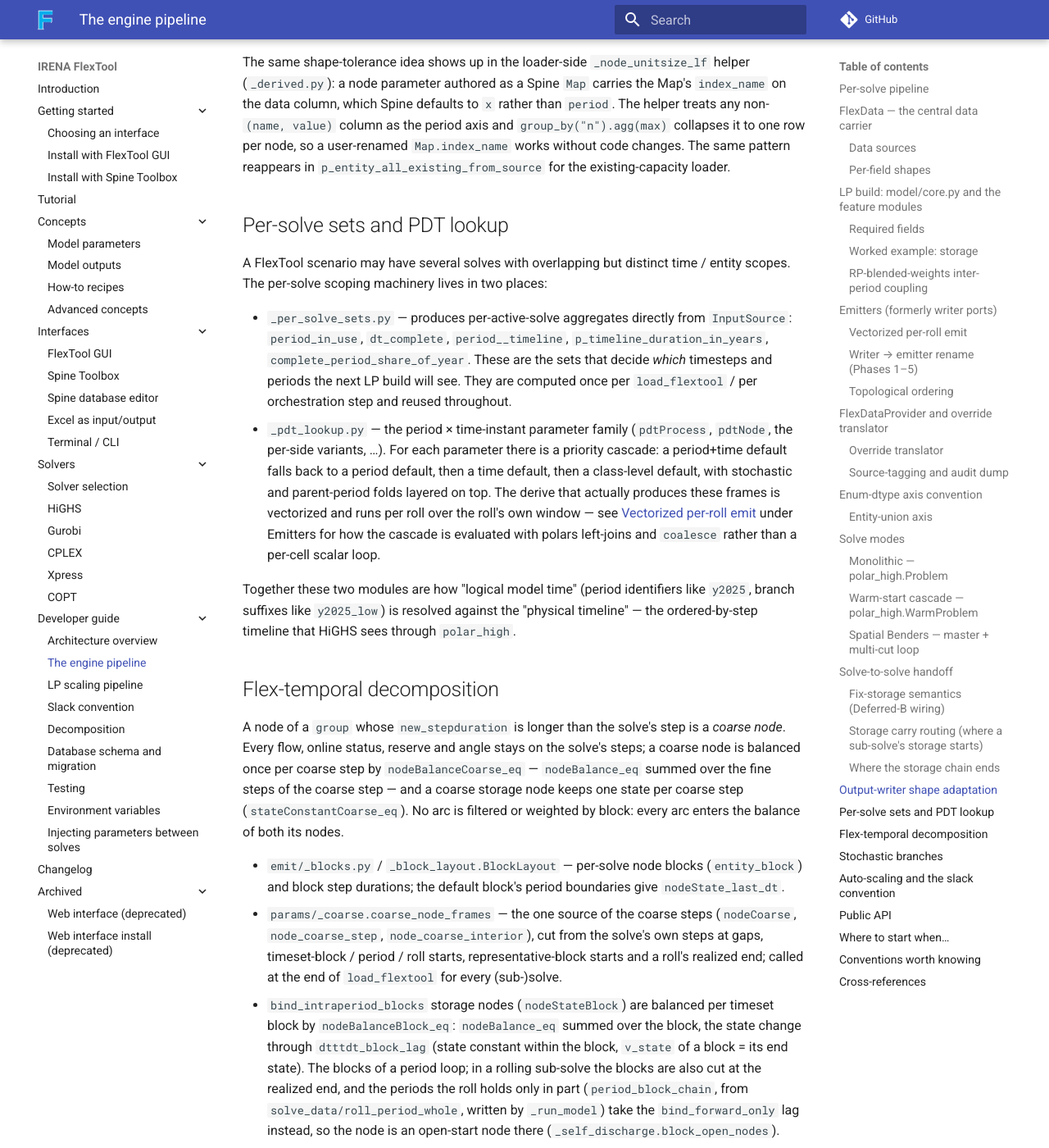
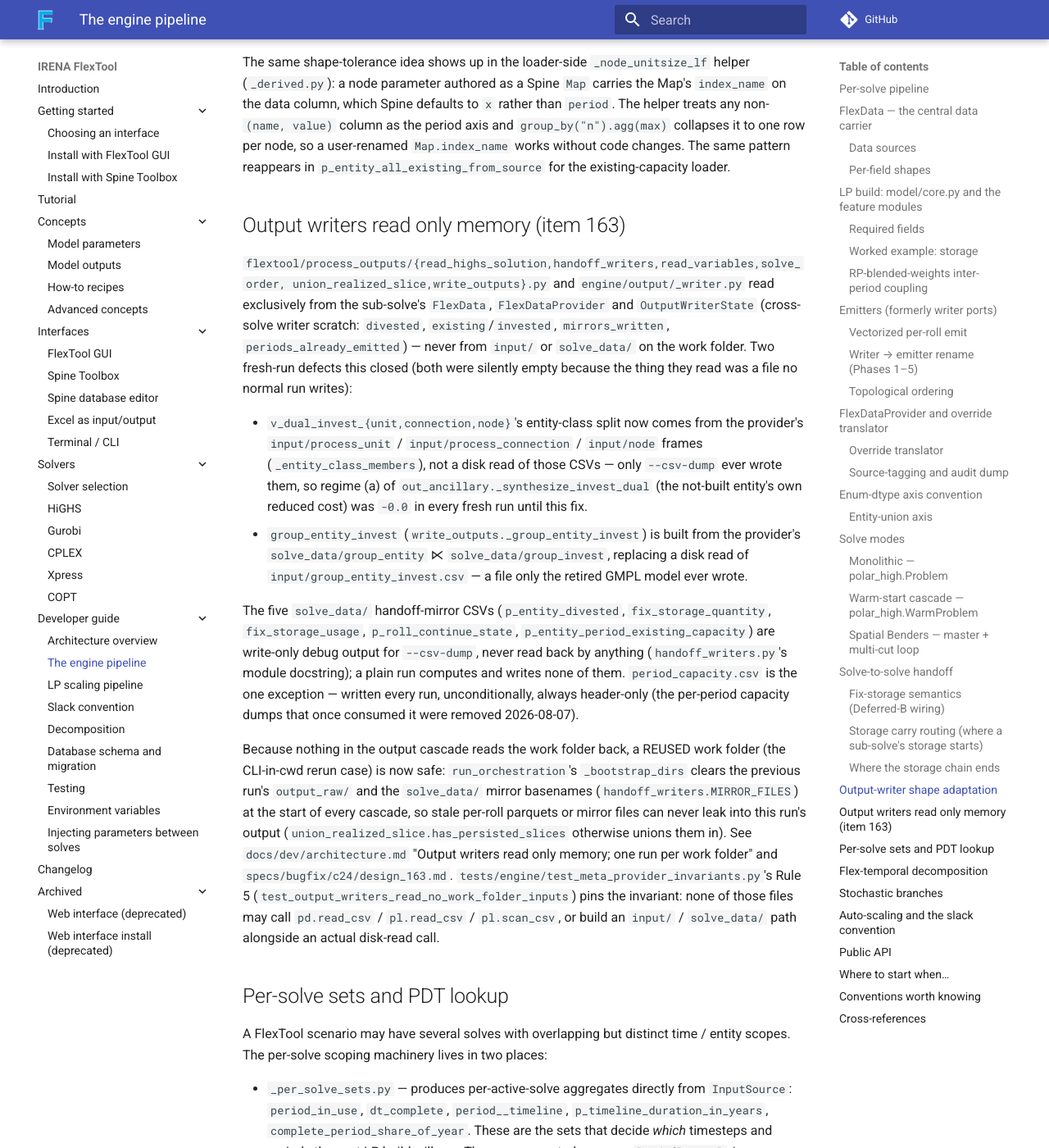
Before and after one commit to irena-flextool/flextool, an MkDocs documentation site: the page built from docs/dev/engine.md, in a window 1280 px wide and 1400 px high, scrolled down 20111 px. Shown: the whole window at 82% size. Built offline with MkDocs 1.6.1 and Material for MkDocs 9.7.7, drawn with Linux system fonts in a browser that asks for light colours; comment, search, counter and statistics services are not loaded.

Commit message:
test(outputs): Rule 5 invariant + docs for the output-writer memory contract (c24 item 163, 163-6)
Add Rule 5 (test_output_writers_read_no_work_folder_inputs) to
tests/engine/test_meta_provider_invariants.py: no pd.read_csv /
pl.read_csv / pl.scan_csv anywhere in read_highs_solution.py,
handoff_writers.py, read_variables.py, solve_order.py,
union_realized_slice.py, write_outputs.py or engine/output/_writer.py,
and no input/ or solve_data/ path segment built alongside an actual
disk-read call in the same function. Implemented as the precise,
co-occurrence form rather than design_163.md's own "simpler" shortcut
("no such constants anywhere in the file"), which would false-positive
on the already-correct provider-key-selector code those files
legitimately keep (e.g. _output_horizon_enabled's
Path(work_folder)/"solve_data"/... passed to _provider_lookup, never
opened). Fail-before (manual, against the 163-0 tree): 116 violations;
0 on the current tree.

Document the item-163 output-writer contract and the run-start
clearing in docs/dev/architecture.md ("Output writers read only
memory; one run per work folder") and docs/dev/engine.md ("Output
writers read only memory (item 163)"). Update the two stale comment
blocks in engine/output/_dump_csvs.py that still claimed
handoff_writers / write_p_entity_period_existing_capacity read the
input/ entity-class and solve__p_entity_pre_existing.csv dump stubs
back — neither has since 163-4; the stubs stay, write-only, for
--csv-dump inspection and round-trip parity.

Co-Authored-By: Claude Opus 5.5 (1M context) <noreply@anthropic.com>

```diff
--- a/docs/dev/engine.md
+++ b/docs/dev/engine.md
@@ -839,6 +839,42 @@ user-renamed `Map.index_name` works without code changes. The same
 pattern reappears in `p_entity_all_existing_from_source` for the
 existing-capacity loader.
 
+## Output writers read only memory (item 163)
+
+`flextool/process_outputs/{read_highs_solution,handoff_writers,read_variables,solve_order,
+union_realized_slice,write_outputs}.py` and `engine/output/_writer.py` read exclusively from the
+sub-solve's `FlexData`, `FlexDataProvider` and `OutputWriterState` (cross-solve writer scratch:
+`divested`, `existing`/`invested`, `mirrors_written`, `periods_already_emitted`) — never from
+`input/` or `solve_data/` on the work folder. Two fresh-run defects this closed (both were silently
+empty because the thing they read was a file no normal run writes):
+
+* `v_dual_invest_{unit,connection,node}`'s entity-class split now comes from the provider's
+  `input/process_unit` / `input/process_connection` / `input/node` frames
+  (`_entity_class_members`), not a disk read of those CSVs — only `--csv-dump` ever wrote them, so
+  regime (a) of `out_ancillary._synthesize_invest_dual` (the not-built entity's own reduced cost)
+  was `-0.0` in every fresh run until this fix.
+* `group_entity_invest` (`write_outputs._group_entity_invest`) is built from the provider's
+  `solve_data/group_entity` ⋉ `solve_data/group_invest`, replacing a disk read of
+  `input/group_entity_invest.csv` — a file only the retired GMPL model ever wrote.
+
+The five `solve_data/` handoff-mirror CSVs (`p_entity_divested`, `fix_storage_quantity`,
+`fix_storage_usage`, `p_roll_continue_state`, `p_entity_period_existing_capacity`) are write-only
+debug output for `--csv-dump`, never read back by anything (`handoff_writers.py`'s module
+docstring); a plain run computes and writes none of them. `period_capacity.csv` is the one
+exception — written every run, unconditionally, always header-only (the per-period capacity dumps
+that once consumed it were removed 2026-08-07).
+
+Because nothing in the output cascade reads the work folder back, a REUSED work folder (the
+CLI-in-cwd rerun case) is now safe: `run_orchestration`'s `_bootstrap_dirs` clears the previous
+run's `output_raw/` and the `solve_data/` mirror basenames (`handoff_writers.MIRROR_FILES`) at the
+start of every cascade, so stale per-roll parquets or mirror files can never leak into this run's
+output (`union_realized_slice.has_persisted_slices` otherwise unions them in). See
+`docs/dev/architecture.md` "Output writers read only memory; one run per work folder" and
+`specs/bugfix/c24/design_163.md`. `tests/engine/test_meta_provider_invariants.py`'s Rule 5
+(`test_output_writers_read_no_work_folder_inputs`) pins the invariant: none of those files may call
+`pd.read_csv` / `pl.read_csv` / `pl.scan_csv`, or build an `input/` / `solve_data/` path alongside
+an actual disk-read call.
+
 ## Per-solve sets and PDT lookup
 
 A FlexTool scenario may have several solves with overlapping but
```
Also changed, not shown: docs/dev/architecture.md (+23 -0 lines), 2 other files.
